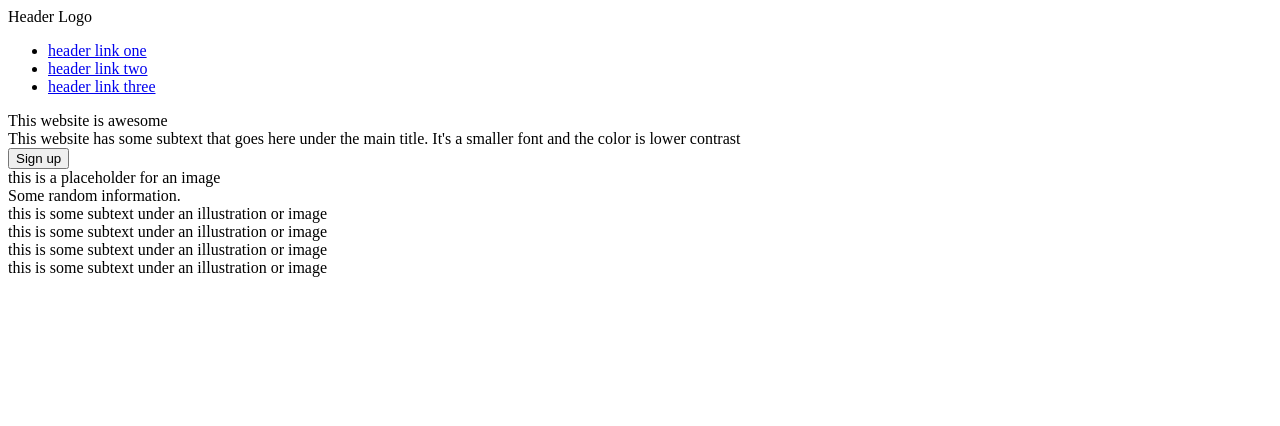
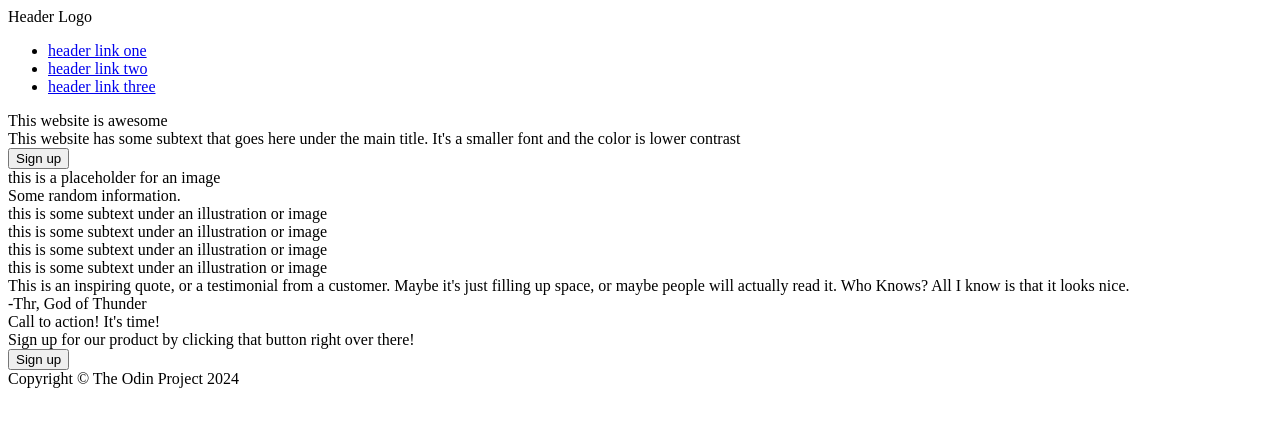
Before and after one commit to NandkishorJadoun/landing-page, a plain HTML site: page index.html in a window 1280 px wide. Drawn offline with Linux system fonts and the light colour scheme.

Commit message:
add all parts in HTML file

```diff
--- a/index.html
+++ b/index.html
@@ -53,7 +53,24 @@
             </div>
         </div>
 
+        <div class="third-part">
+            <div>This is an inspiring quote, or a testimonial from a customer. Maybe it's just filling up space, or maybe people will actually read it. Who Knows? All I know is that it looks nice.</div>
+            <div>-Thr, God of Thunder</div>
+        </div>
 
+        <div class="forth-part">
+            <div class="call-to-action-container">
+                <div class="left-part">
+                    <div class="call-to-action">Call to action! It's time!</div>
+                    <div class="call-to-action-info">Sign up for our product by clicking that button right over there!</div>
+                </div>
+                <button>Sign up</button>
+            </div>
+        </div>
+
+        <div class="footer">
+            Copyright &#169; The Odin Project 2024
+        </div>
     </body>
 
 </html>
```
